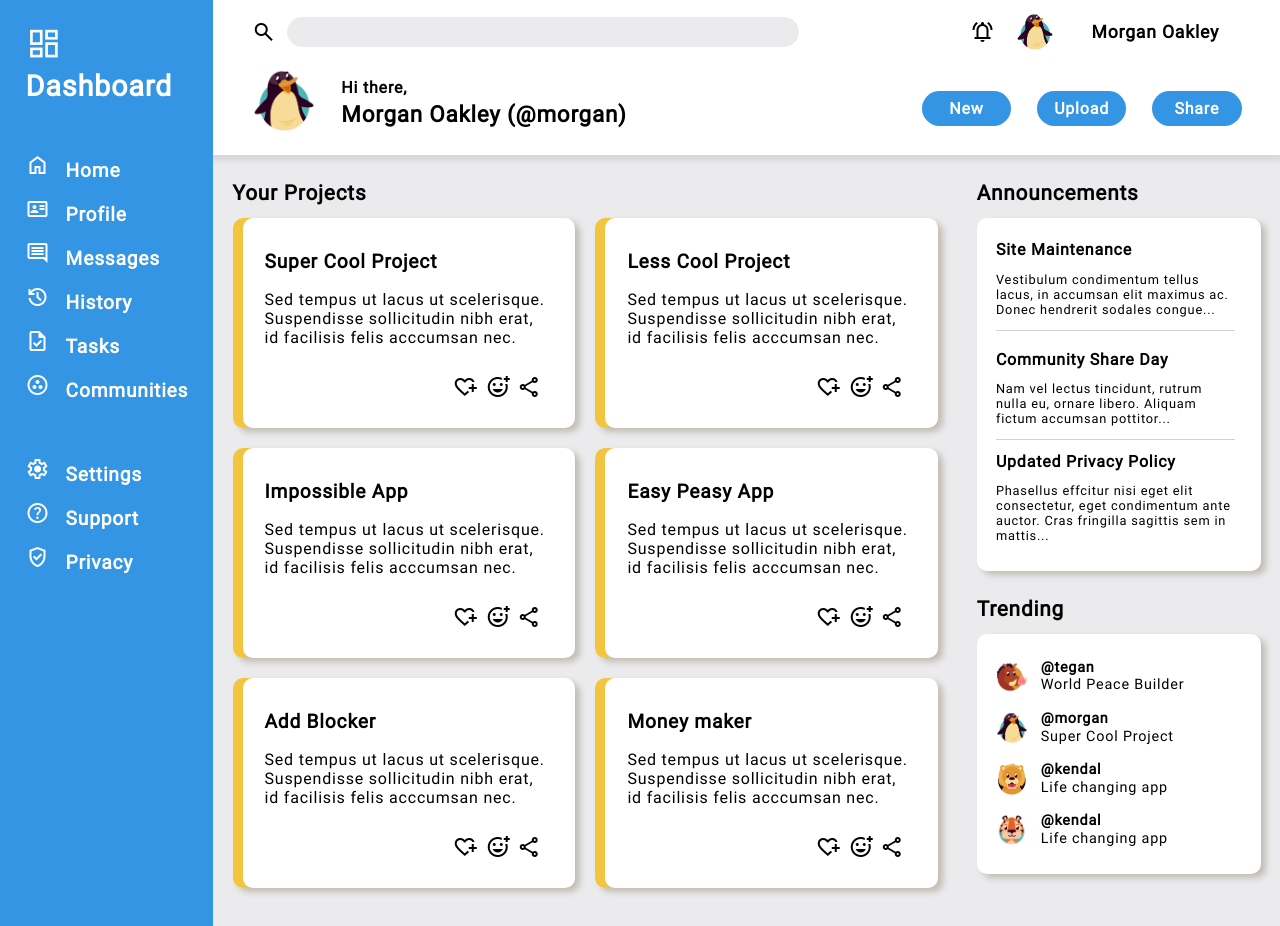
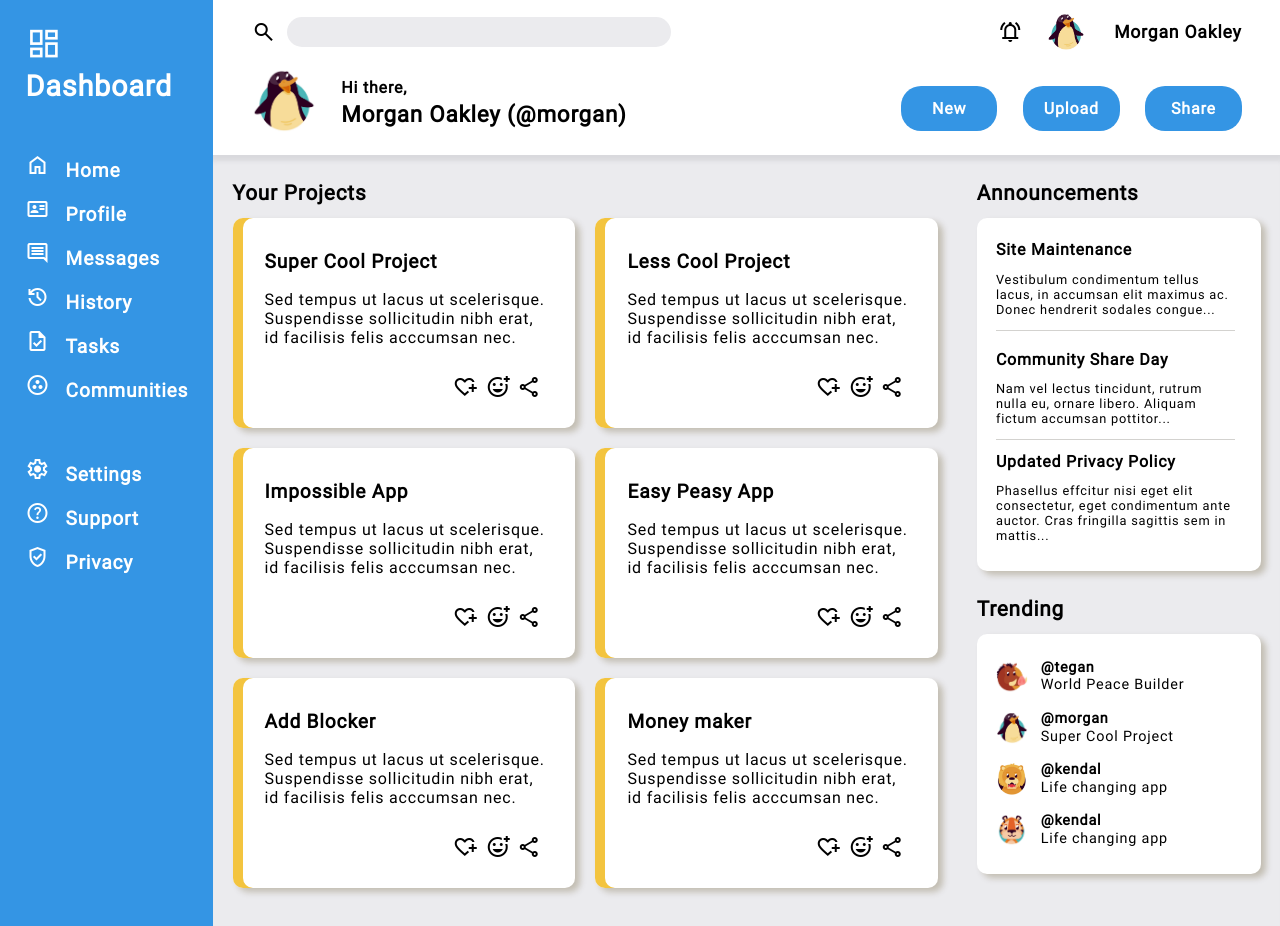
Before and after one commit to kubais/Admin-Dashboard, a plain HTML site: page index.html in a window 1280 px wide. Drawn offline with nearby package versions, Linux system fonts and the light colour scheme.

Commit message:
Top right a and bottom right changed to work better on mobile.

```diff
--- a/index.html
+++ b/index.html
@@ -53,7 +53,7 @@
             <input class="search" type="text" name="" id="search">
         </div>
         <div class="top-right">
-            <span id="notofication" class="material-symbols-outlined">
+            <span id="notification" class="material-symbols-outlined">
                 notifications_active
             </span>
             <img src="images/avatar-pinguin.jpg" alt="avatar-pinguin">
--- a/styles.css
+++ b/styles.css
@@ -112,7 +112,7 @@ body {
 }
 
 input {
-    width: 40vw;
+    width: 30vw;
 
     background-color: var(--gray);
     border-radius: 20px;
@@ -125,26 +125,30 @@ input {
     grid-column: 2/3;
     grid-row: 1/2;
     display: grid;
-    grid-template-columns: 20px 50px 150px;
+    grid-template-columns: 1fr 0.5fr 0.5fr 1.5fr;
     align-items: center;
-    justify-content: right;
-    gap: 2vw;
+    justify-content: end;
+
 
 }
 
 #notification {
-    grid-column: 1/2;
+    grid-column: 2/3;
+
+
 }
 
 .top-right img {
     width: 3vw;
-    grid-column: 2/3;
+    grid-column: 3/4;
+
 }
 
 .top-right .morgan {
-    grid-column: 3/4;
+    grid-column: 4/5;
     font-size: 1.1rem;
     font-weight: 600;
+    justify-self: last baseline;
 }
 
 .bottom-left {
@@ -180,8 +184,10 @@ input {
     grid-column: 2/3;
     grid-row: 2/3;
     display: grid;
-    grid-template-columns: 7vw 7vw 7vw;
+    grid-template-columns:  1fr 1fr 1fr;
     gap: 2vw;
+    justify-self: center;
+    text-align: center;
 }
 
 .bottom-right button {
@@ -190,7 +196,7 @@ input {
     font-size: 1rem;
     font-weight: 600;
     border-radius: 20px;
-    padding: 1vh;
+    padding: 0.8rem 1.3rem;
 }
 
 .bottom-right button:hover {
```
